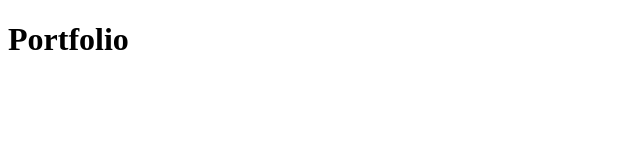
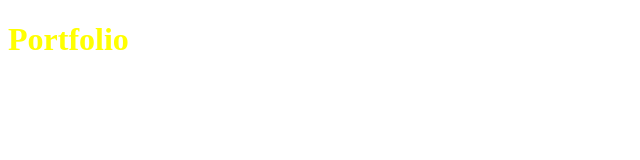
Before and after one commit to negi-negi/negi-negi.github.io, a plain HTML site: page index.html in a window 1280 px wide. Shown: the whole page, without its empty margins (0-640 px from the left). Drawn offline with Linux system fonts and the light colour scheme.

Commit message:
Update index.html

```diff
--- a/index.html
+++ b/index.html
@@ -4,6 +4,11 @@
     <meta charset="UTF-8">
     <meta http-equiv="X-UA-Compatible" content="IE=edge">
     <meta name="viewport" content="width=device-width, initial-scale=1.0">
+    <style>
+        h1{
+            color:#ff0;
+        }
+    </style>
     <title>Portfolio</title>
 </head>
 <body>
```
